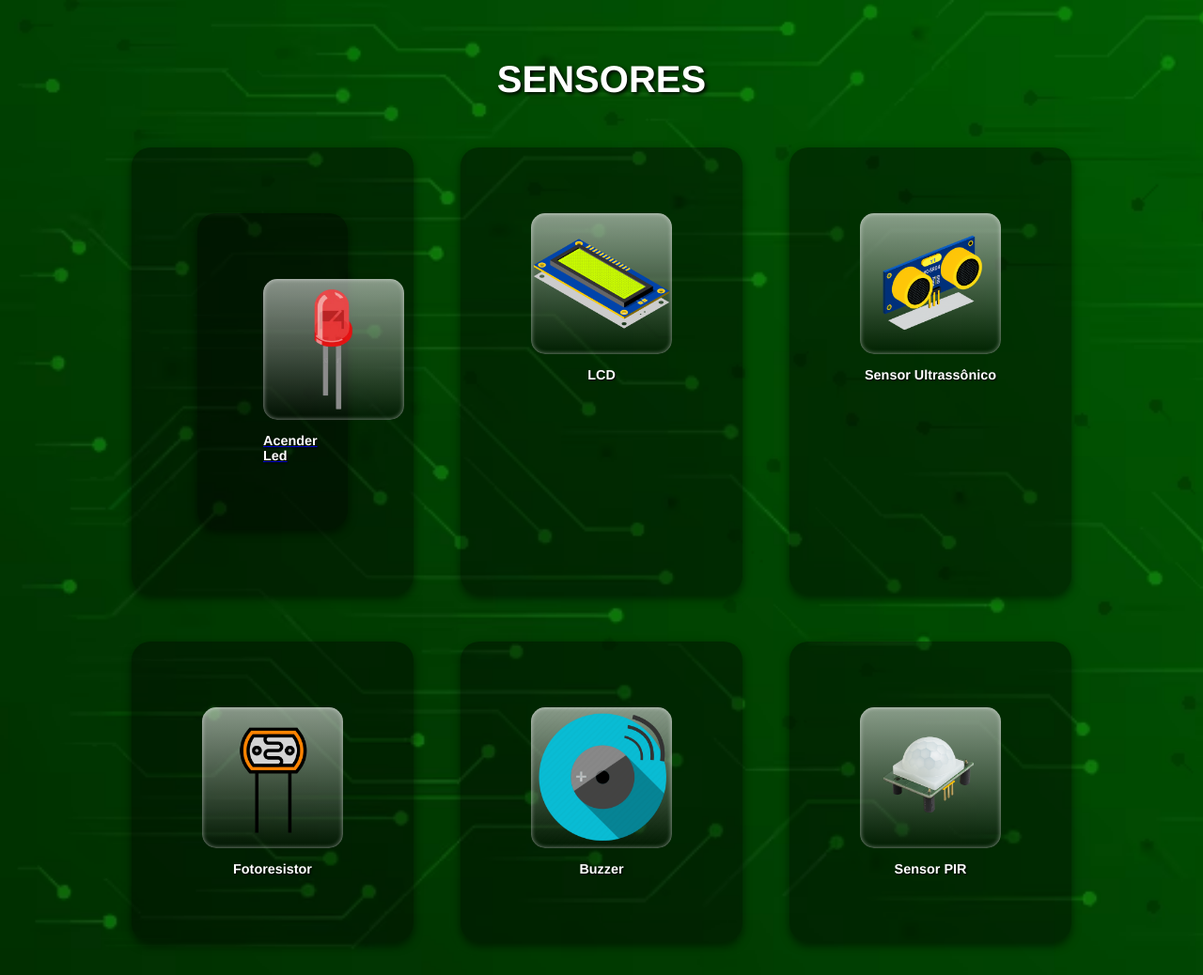
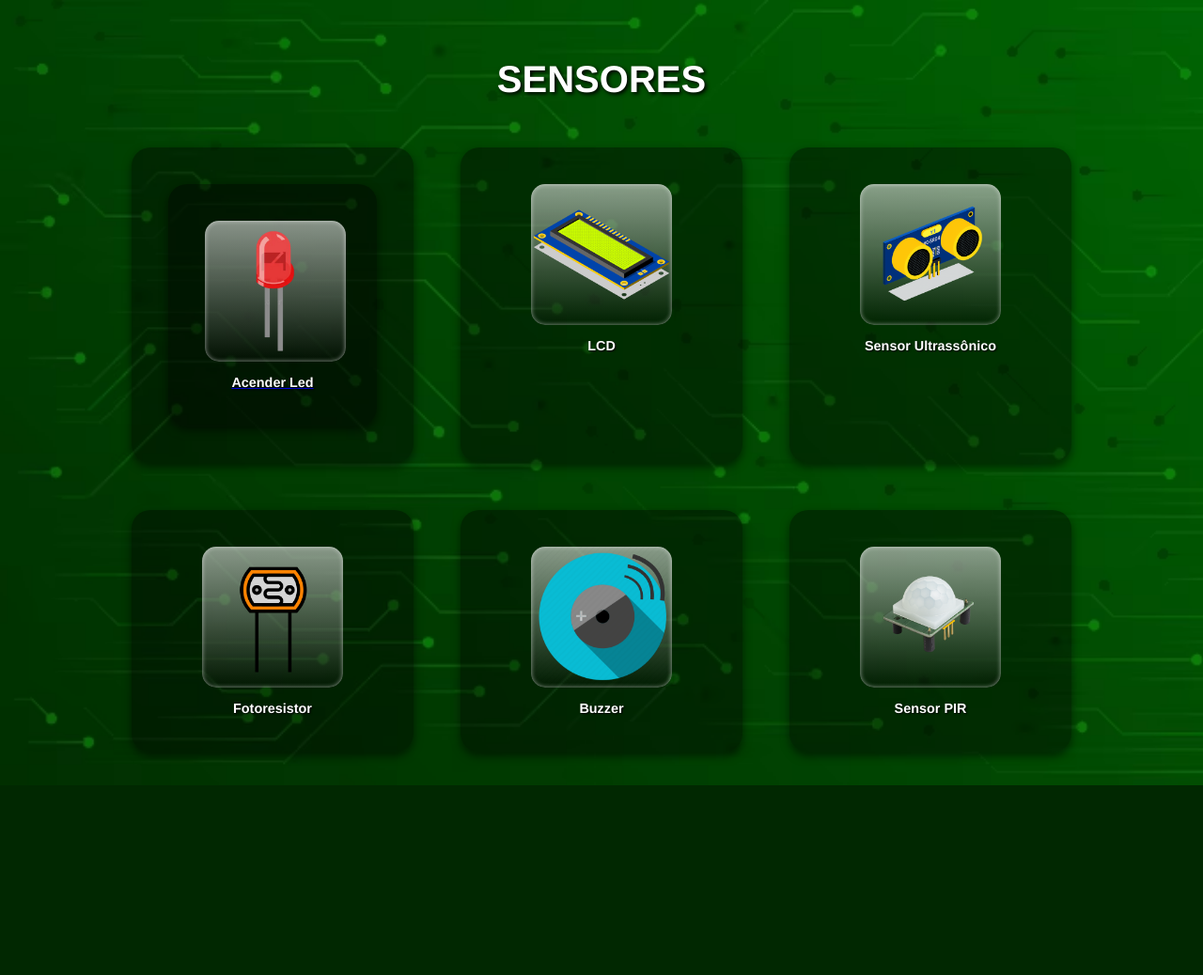
Before and after one commit to RafaelRodrigues17/ArduinoDesing, a Flask app: page /home in a window 1280 px wide. Shown: the whole page at 94% size. After the commit the page ends 836 px from the top, so only its background shows below. Run offline with Flask 3, Linux system fonts and the light colour scheme.

Commit message:
Atualização

```diff
--- a/static/styles.css
+++ b/static/styles.css
@@ -39,7 +39,7 @@ h1 {
 .icon {
   background: rgba(0, 0, 0, 0.4); /* Fundo semi-transparente escuro */
   border-radius: 20px; /* Bordas arredondadas */
-  padding: 70px; /* Espaçamento interno */
+  padding: 39px; /* Espaçamento interno */
   box-shadow: 0 4px 10px rgba(0,0,0,0.5); /* Sombra ao redor */
   transition: transform 0.2s ease; /* Animação suave ao passar o mouse */
 }
```
